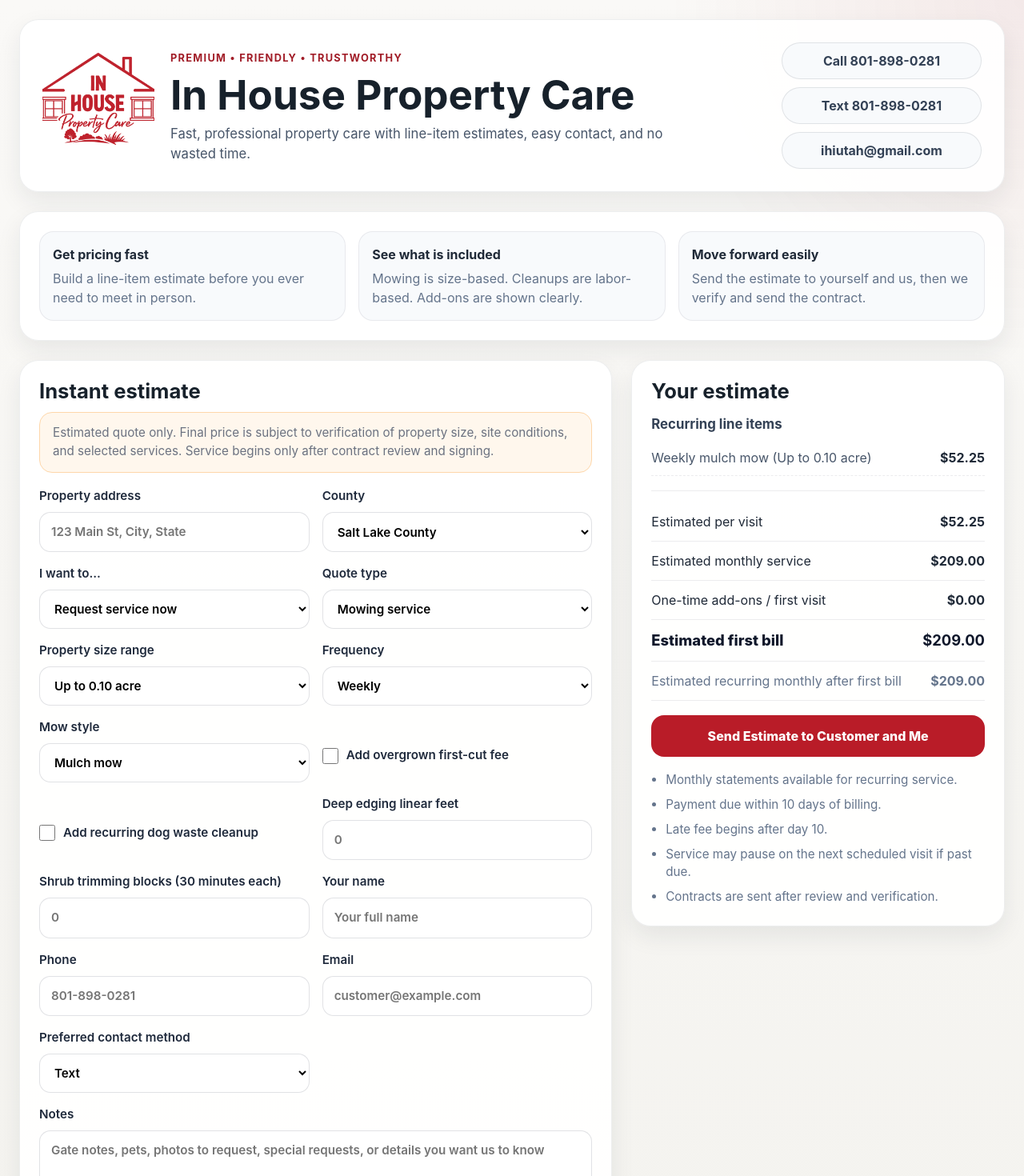
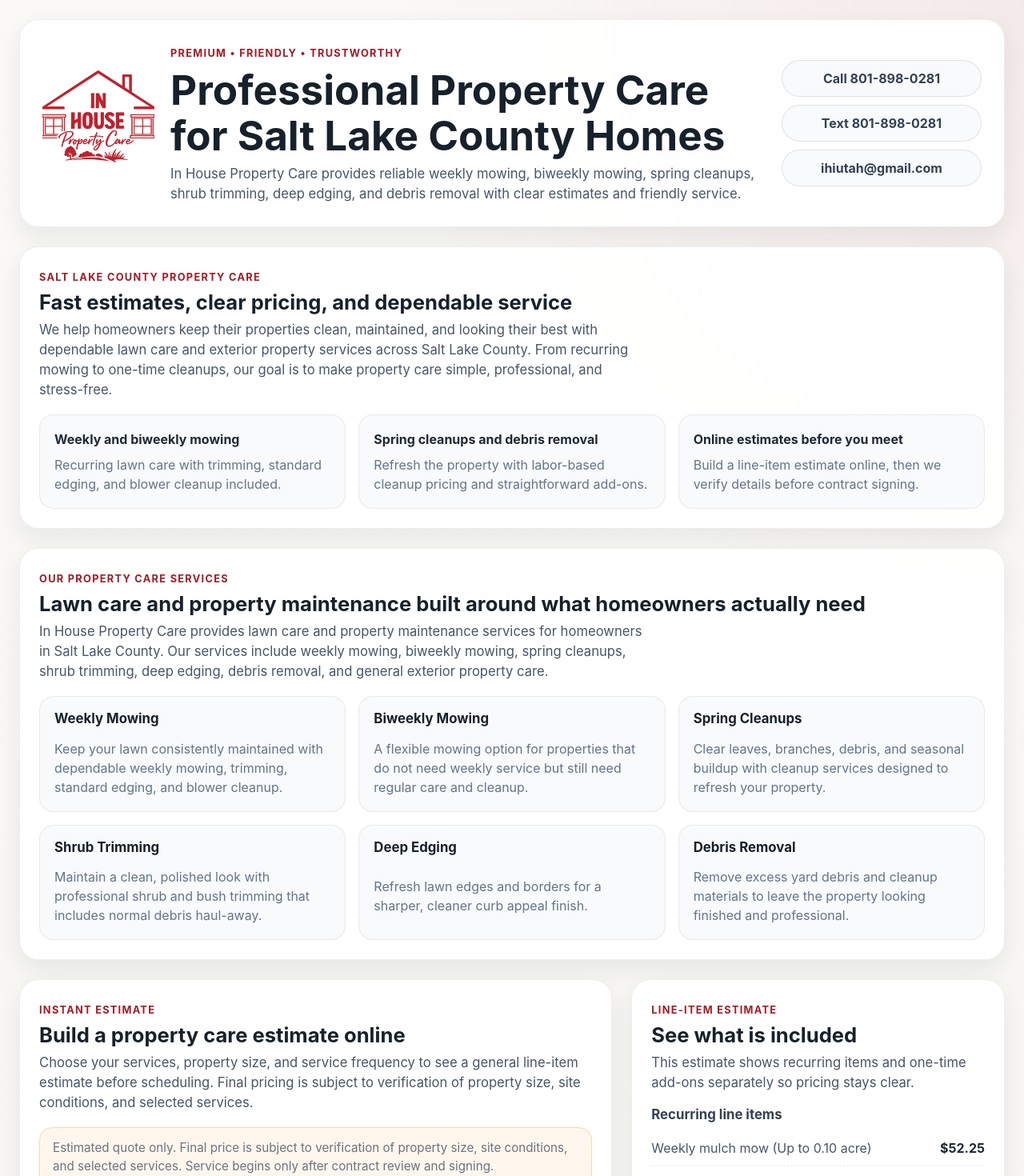
Before and after one commit to jaskels/in-house-property-care, a React (Vite) app: page / in a window 1280 px wide. Shown: the top 1470 px of the page at 80% size. Built offline with nearby package versions, Linux system fonts and the light colour scheme.

Commit message:
Add files via upload

```diff
--- a/index.html
+++ b/index.html
@@ -3,40 +3,47 @@
   <head>
     <meta charset="UTF-8" />
     <meta name="viewport" content="width=device-width, initial-scale=1.0" />
-    <title>In House Property Care | Property Care in Utah</title>
+    <title>In House Property Care | Lawn Care, Mowing & Cleanups in Salt Lake County</title>
     <meta
       name="description"
-      content="In House Property Care offers premium, friendly, trustworthy mowing, cleanups, edging, shrub trimming, and property care with instant estimates in Utah."
+      content="In House Property Care provides professional weekly mowing, biweekly mowing, spring cleanups, shrub trimming, deep edging, and property care services across Salt Lake County. Get a fast estimate online."
     />
-    <meta name="robots" content="index, follow" />
     <link rel="canonical" href="https://propertycare-ihiutah.com/" />
-
+    <meta property="og:title" content="In House Property Care | Lawn Care, Mowing & Cleanups in Salt Lake County" />
+    <meta property="og:description" content="Professional weekly mowing, biweekly mowing, spring cleanups, shrub trimming, deep edging, and property care services across Salt Lake County." />
     <meta property="og:type" content="website" />
-    <meta property="og:title" content="In House Property Care" />
-    <meta property="og:description" content="Premium, friendly, trustworthy property care with instant estimates, line-item pricing, and service requests." />
     <meta property="og:url" content="https://propertycare-ihiutah.com/" />
     <meta property="og:image" content="https://propertycare-ihiutah.com/logo.png" />
-
     <meta name="twitter:card" content="summary_large_image" />
-    <meta name="twitter:title" content="In House Property Care" />
-    <meta name="twitter:description" content="Premium, friendly, trustworthy property care with instant estimates, line-item pricing, and service requests." />
-    <meta name="twitter:image" content="https://propertycare-ihiutah.com/logo.png" />
-
     <script type="application/ld+json">
       {
         "@context": "https://schema.org",
-        "@type": "HomeAndConstructionBusiness",
+        "@type": "LocalBusiness",
         "name": "In House Property Care",
         "url": "https://propertycare-ihiutah.com/",
-        "logo": "https://propertycare-ihiutah.com/logo.png",
+        "image": "https://propertycare-ihiutah.com/logo.png",
         "telephone": "+1-801-898-0281",
         "email": "ihiutah@gmail.com",
+        "description": "In House Property Care provides professional weekly mowing, biweekly mowing, spring cleanups, shrub trimming, deep edging, debris removal, and property care services across Salt Lake County.",
         "areaServed": [
-          { "@type": "AdministrativeArea", "name": "Salt Lake County" },
-          { "@type": "AdministrativeArea", "name": "Utah" }
+          {
+            "@type": "AdministrativeArea",
+            "name": "Salt Lake County"
+          },
+          {
+            "@type": "City",
+            "name": "West Jordan"
+          }
         ],
-        "description": "Premium, friendly, trustworthy mowing, cleanup, edging, shrub trimming, and property care services.",
-        "sameAs": []
+        "serviceType": [
+          "Weekly mowing service",
+          "Biweekly mowing service",
+          "Spring cleanups",
+          "Shrub trimming",
+          "Deep edging",
+          "Debris removal",
+          "Property care"
+        ]
       }
     </script>
   </head>
--- a/src/App.jsx
+++ b/src/App.jsx
@@ -1,3 +1,4 @@
+
 import { useMemo, useState } from 'react'
 
 const COUNTY = 'Salt Lake County'
@@ -29,6 +30,16 @@
 
 function currency(n) {
   return new Intl.NumberFormat('en-US', { style: 'currency', currency: 'USD' }).format(Number(n || 0))
+}
+
+function SectionHeading({ kicker, title, text }) {
+  return (
+    <div className="section-heading">
+      {kicker ? <div className="section-kicker">{kicker}</div> : null}
+      <h2>{title}</h2>
+      {text ? <p className="section-copy">{text}</p> : null}
+    </div>
+  )
 }
 
 export default function App() {
@@ -196,10 +207,14 @@
           <img src="/logo.png" alt="In House Property Care" className="brand-logo" />
           <div>
             <div className="eyebrow">Premium • Friendly • Trustworthy</div>
-            <h1>In House Property Care</h1>
-            <p className="lead">Fast, professional property care with line-item estimates, easy contact, and no wasted time.</p>
+            <h1>Professional Property Care for Salt Lake County Homes</h1>
+            <p className="lead">
+              In House Property Care provides reliable weekly mowing, biweekly mowing, spring cleanups,
+              shrub trimming, deep edging, and debris removal with clear estimates and friendly service.
+            </p>
           </div>
         </div>
+
         <div className="header-contact">
           <a className="contact-pill" href={`tel:${PHONE_LINK}`}>Call {PHONE_DISPLAY}</a>
           <a className="contact-pill" href={`sms:${PHONE_LINK}`}>Text {PHONE_DISPLAY}</a>
@@ -208,25 +223,68 @@
       </header>
 
       <section className="panel intro-panel">
+        <SectionHeading
+          kicker="Salt Lake County Property Care"
+          title="Fast estimates, clear pricing, and dependable service"
+          text="We help homeowners keep their properties clean, maintained, and looking their best with dependable lawn care and exterior property services across Salt Lake County. From recurring mowing to one-time cleanups, our goal is to make property care simple, professional, and stress-free."
+        />
         <div className="mini-grid">
           <div className="mini-card">
-            <strong>Get pricing fast</strong>
-            <span>Build a line-item estimate before you ever need to meet in person.</span>
+            <strong>Weekly and biweekly mowing</strong>
+            <span>Recurring lawn care with trimming, standard edging, and blower cleanup included.</span>
           </div>
           <div className="mini-card">
-            <strong>See what is included</strong>
-            <span>Mowing is size-based. Cleanups are labor-based. Add-ons are shown clearly.</span>
+            <strong>Spring cleanups and debris removal</strong>
+            <span>Refresh the property with labor-based cleanup pricing and straightforward add-ons.</span>
           </div>
           <div className="mini-card">
-            <strong>Move forward easily</strong>
-            <span>Send the estimate to yourself and us, then we verify and send the contract.</span>
+            <strong>Online estimates before you meet</strong>
+            <span>Build a line-item estimate online, then we verify details before contract signing.</span>
           </div>
+        </div>
+      </section>
+
+      <section className="panel content-panel">
+        <SectionHeading
+          kicker="Our Property Care Services"
+          title="Lawn care and property maintenance built around what homeowners actually need"
+          text="In House Property Care provides lawn care and property maintenance services for homeowners in Salt Lake County. Our services include weekly mowing, biweekly mowing, spring cleanups, shrub trimming, deep edging, debris removal, and general exterior property care."
+        />
+        <div className="service-grid">
+          <article className="service-card">
+            <h3>Weekly Mowing</h3>
+            <p>Keep your lawn consistently maintained with dependable weekly mowing, trimming, standard edging, and blower cleanup.</p>
+          </article>
+          <article className="service-card">
+            <h3>Biweekly Mowing</h3>
+            <p>A flexible mowing option for properties that do not need weekly service but still need regular care and cleanup.</p>
+          </article>
+          <article className="service-card">
+            <h3>Spring Cleanups</h3>
+            <p>Clear leaves, branches, debris, and seasonal buildup with cleanup services designed to refresh your property.</p>
+          </article>
+          <article className="service-card">
+            <h3>Shrub Trimming</h3>
+            <p>Maintain a clean, polished look with professional shrub and bush trimming that includes normal debris haul-away.</p>
+          </article>
+          <article className="service-card">
+            <h3>Deep Edging</h3>
+            <p>Refresh lawn edges and borders for a sharper, cleaner curb appeal finish.</p>
+          </article>
+          <article className="service-card">
+            <h3>Debris Removal</h3>
+            <p>Remove excess yard debris and cleanup materials to leave the property looking finished and professional.</p>
+          </article>
         </div>
       </section>
 
       <main className="main-grid">
         <section className="panel" id="estimate">
-          <h2>Instant estimate</h2>
+          <SectionHeading
+            kicker="Instant Estimate"
+            title="Build a property care estimate online"
+            text="Choose your services, property size, and service frequency to see a general line-item estimate before scheduling. Final pricing is subject to verification of property size, site conditions, and selected services."
+          />
           <div className="disclaimer">
             Estimated quote only. Final price is subject to verification of property size, site conditions, and selected services. Service begins only after contract review and signing.
           </div>
@@ -372,7 +430,11 @@
         </section>
 
         <aside className="panel estimate-panel">
-          <h2>Your estimate</h2>
+          <SectionHeading
+            kicker="Line-Item Estimate"
+            title="See what is included"
+            text="This estimate shows recurring items and one-time add-ons separately so pricing stays clear."
+          />
 
           {estimate.recurringLines.length > 0 && (
             <>
@@ -439,6 +501,58 @@
           </ul>
         </aside>
       </main>
+
+      <section className="panel content-panel">
+        <SectionHeading
+          kicker="Why Homeowners Choose Us"
+          title="Premium property care with a friendly, trustworthy approach"
+          text="We focus on professional results, clear communication, and a clean finished look so customers can keep their properties maintained without wasted time or confusion."
+        />
+        <div className="benefit-grid">
+          <div className="benefit-card">
+            <strong>Clear online estimates</strong>
+            <span>Build an estimate before scheduling so you can review the numbers first.</span>
+          </div>
+          <div className="benefit-card">
+            <strong>Recurring and one-time options</strong>
+            <span>Choose weekly mowing, biweekly mowing, or seasonal cleanup work as needed.</span>
+          </div>
+          <div className="benefit-card">
+            <strong>Professional finish</strong>
+            <span>We prioritize curb appeal, blower cleanup, and a polished final result.</span>
+          </div>
+          <div className="benefit-card">
+            <strong>Friendly communication</strong>
+            <span>Reach out by call, text, or email and choose the contact method you prefer.</span>
+          </div>
+        </div>
+      </section>
+
+      <section className="panel content-panel faq-panel">
+        <SectionHeading
+          kicker="Service Area and FAQs"
+          title="Salt Lake County property care with simple answers"
+          text="In House Property Care proudly serves homeowners across Salt Lake County, including West Jordan and surrounding areas."
+        />
+        <div className="faq-grid">
+          <article className="faq-item">
+            <h3>Do you offer weekly mowing in Salt Lake County?</h3>
+            <p>Yes. We offer weekly mowing service for homeowners across Salt Lake County.</p>
+          </article>
+          <article className="faq-item">
+            <h3>Do you offer spring cleanups?</h3>
+            <p>Yes. We provide spring cleanups, debris removal, and seasonal property refresh services.</p>
+          </article>
+          <article className="faq-item">
+            <h3>Do you give estimates online?</h3>
+            <p>Yes. Our website provides a general estimate based on the services and property details you enter. Final pricing is subject to verification.</p>
+          </article>
+          <article className="faq-item">
+            <h3>What services do you provide?</h3>
+            <p>We provide weekly mowing, biweekly mowing, spring cleanups, shrub trimming, deep edging, debris removal, and general exterior property care.</p>
+          </article>
+        </div>
+      </section>
     </div>
   )
 }
--- a/src/index.css
+++ b/src/index.css
@@ -1,3 +1,4 @@
+
 :root {
   font-family: Inter, system-ui, -apple-system, BlinkMacSystemFont, "Segoe UI", sans-serif;
   color: #1f2937;
@@ -60,7 +61,7 @@
   min-width: 250px;
 }
 
-.eyebrow {
+.eyebrow, .section-kicker {
   display: inline-block;
   font-size: 0.8rem;
   letter-spacing: 0.1em;
@@ -80,11 +81,15 @@
 h2 { font-size: clamp(1.4rem, 2vw, 2rem); }
 h3 { font-size: 1.05rem; }
 
-.lead {
+.lead, .section-copy {
   margin: 0;
-  max-width: 620px;
+  max-width: 760px;
   font-size: 1.04rem;
   color: #475569;
+}
+
+.section-heading {
+  margin-bottom: 18px;
 }
 
 .contact-pill {
@@ -97,27 +102,41 @@
   text-align: center;
 }
 
-.intro-panel {
+.intro-panel, .content-panel {
   padding: 22px 24px;
   margin-bottom: 24px;
 }
 
-.mini-grid {
+.mini-grid, .service-grid, .benefit-grid, .faq-grid {
   display: grid;
-  grid-template-columns: repeat(3, 1fr);
   gap: 16px;
 }
 
-.mini-card {
+.mini-grid, .benefit-grid {
+  grid-template-columns: repeat(3, 1fr);
+}
+
+.service-grid {
+  grid-template-columns: repeat(3, 1fr);
+}
+
+.faq-grid {
+  grid-template-columns: repeat(2, 1fr);
+}
+
+.mini-card, .service-card, .benefit-card, .faq-item {
   background: #f8fafc;
-  padding: 16px;
+  padding: 18px;
   border-radius: 18px;
   border: 1px solid rgba(15,23,42,0.07);
   display: grid;
-  gap: 6px;
+  gap: 8px;
 }
 
-.mini-card span { color: #64748b; }
+.mini-card span,
+.service-card p,
+.benefit-card span,
+.faq-item p { color: #64748b; margin: 0; }
 
 .main-grid {
   display: grid;
@@ -296,6 +315,9 @@
   .estimate-panel {
     position: static;
   }
+  .service-grid {
+    grid-template-columns: repeat(2, 1fr);
+  }
 }
 
 @media (max-width: 760px) {
@@ -306,7 +328,7 @@
     padding: 18px;
     border-radius: 20px;
   }
-  .form-grid, .mini-grid {
+  .form-grid, .mini-grid, .service-grid, .benefit-grid, .faq-grid {
     grid-template-columns: 1fr;
   }
   .brand-wrap {
```
Also changed, not shown: 2 other files (tests, documents, lock files or other folders).
